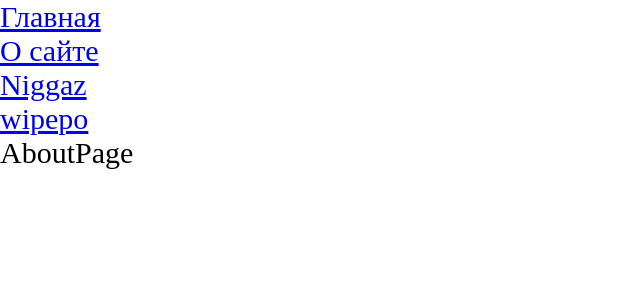
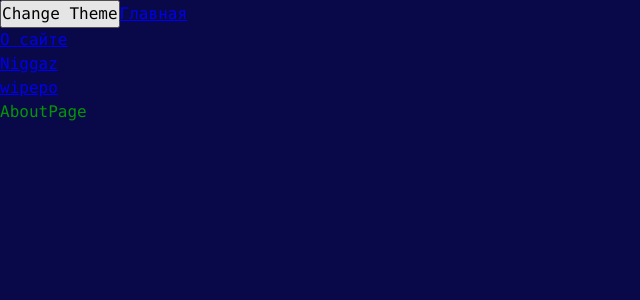
Before and after one commit to Aintripin/-CodeCarnage, a React app in the folder build_02/: page /about in a window 1280 px wide. Shown: the top 300 px of the page, without its empty margins (0-640 px from the left). Built offline with nearby package versions, Linux system fonts and the light colour scheme.

Commit message:
Added dark/light themes and moved theme logic to Context Provider

```diff
--- a/build_02/package.json
+++ b/build_02/package.json
@@ -27,7 +27,7 @@
     "ts-node": "^10.5.0",
     "typescript": "^4.5.5",
     "webpack": "^5.69.1",
-    "webpack-cli": "^4.9.2",
+    "webpack-cli": "^4.10.0",
     "webpack-dev-server": "^4.7.4"
   },
   "dependencies": {
--- a/build_02/src/App.tsx
+++ b/build_02/src/App.tsx
@@ -1,4 +1,4 @@
-import React, {Suspense} from 'react';
+import React, {Suspense, useContext, useState} from 'react';
 import Counter from "./components/Counter";
 import './styles/index.scss';
 import {Routes, Route, Link} from 'react-router-dom';
@@ -6,10 +6,20 @@ import AboutPage from "./pages/AboutPage/AboutPage";
 import MainPage from "./pages/MainPage/MainPage";
 import AboutPageAsync from "./pages/AboutPage/AboutPage.async";
 import MainPageAsync from "./pages/MainPage/MainPage.async";
+import {Theme, ThemeContext} from "./theme/ThemeContext";
+import {useTheme} from "./theme/useTheme";
+
+
 
 const App = () => {
+
+    const {theme, toggleTheme} = useTheme()
+
+
     return (
-        <div className="app">
+        <div className={`app ${theme}`}>
+
+            <button onClick={() => toggleTheme()}>Change Theme</button>
 
             <Link to={`/`}>Главная</Link>
             < br/>
--- a/build_02/src/index.tsx
+++ b/build_02/src/index.tsx
@@ -1,10 +1,13 @@
 import {render} from "react-dom";
 import App from "./App";
 import {BrowserRouter} from "react-router-dom";
+import ThemeProvider from "./theme/ThemeProvider";
 
 render(
     <BrowserRouter>
-        <App />
+        <ThemeProvider>
+            <App />
+        </ThemeProvider>
     </BrowserRouter>,
     document.getElementById('root')
 )
--- a/build_02/src/styles/index.scss
+++ b/build_02/src/styles/index.scss
@@ -4,5 +4,10 @@
 @import "themes/dark";
 
 .app {
-    font-size: 30px;
+    font: var(--font-m);
+
+    background: var(--bg-color);
+    color: var(--primary-color);
+
+    min-height: 100vh;
 }
--- a/build_02/src/styles/themes/dark.scss
+++ b/build_02/src/styles/themes/dark.scss
@@ -0,0 +1,6 @@
+.app.dark {
+  --bg-color: #090949;
+
+  --primary-color: #049604;
+  --secondary-color: #04ff04;
+}
--- a/build_02/src/styles/themes/normal.scss
+++ b/build_02/src/styles/themes/normal.scss
@@ -0,0 +1,6 @@
+.app.normal {
+  --bg-color: #e8e8ea;
+
+  --primary-color: #0232c2;
+  --secondary-color: #0449e0;
+}
--- /dev/null
+++ b/build_02/src/theme/ThemeContext.ts
@@ -0,0 +1,15 @@
+import {createContext} from "react";
+
+export enum Theme {
+    LIGHT = "light",
+    DARK = "dark",
+}
+
+export interface ThemeContextProps {
+    theme?: Theme;
+    setTheme?: (theme: Theme) => void;
+}
+
+export const ThemeContext = createContext<ThemeContextProps>({});
+
+export const LOCAL_STORAGE_THEME_KEY = 'theme';
--- /dev/null
+++ b/build_02/src/theme/ThemeProvider.tsx
@@ -0,0 +1,26 @@
+import {LOCAL_STORAGE_THEME_KEY, Theme, ThemeContext} from "./ThemeContext";
+import React, {useMemo, useState} from "react";
+
+
+const defaultTheme = localStorage.getItem(LOCAL_STORAGE_THEME_KEY) as Theme || Theme.DARK;
+
+    const ThemeProvider: React.FC = ({children}) => {
+
+    const [theme, setTheme] = useState<Theme>(defaultTheme);
+
+
+
+    const defaultProps = useMemo(() => ({
+        theme: theme,
+        setTheme: setTheme
+    }), [theme]);
+
+    return (
+        <ThemeContext.Provider value={defaultProps}>
+            {children}
+        </ThemeContext.Provider>
+    )
+
+}
+
+export default ThemeProvider;
--- /dev/null
+++ b/build_02/src/theme/useTheme.tsx
@@ -0,0 +1,20 @@
+import {useContext} from "react";
+import {LOCAL_STORAGE_THEME_KEY, Theme, ThemeContext} from "./ThemeContext";
+
+interface UseThemeResult {
+    toggleTheme: () => void;
+    theme: Theme;
+}
+
+export function useTheme(): UseThemeResult {
+    const {theme, setTheme} = useContext(ThemeContext);
+
+    const toggleTheme = () => {
+        const newTheme = theme === Theme.DARK ? Theme.LIGHT : Theme.DARK;
+
+        setTheme(newTheme);
+        localStorage.setItem(LOCAL_STORAGE_THEME_KEY, newTheme);
+    }
+
+    return { theme, toggleTheme };
+}
```
Also changed, not shown: 1 other file (tests, documents, lock files or other folders).
